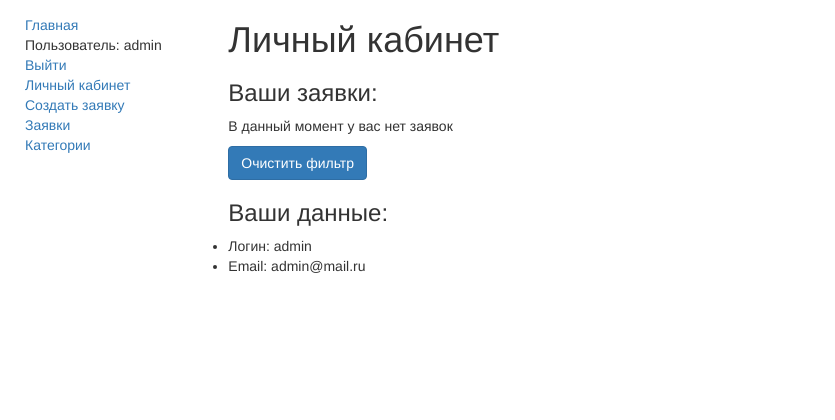
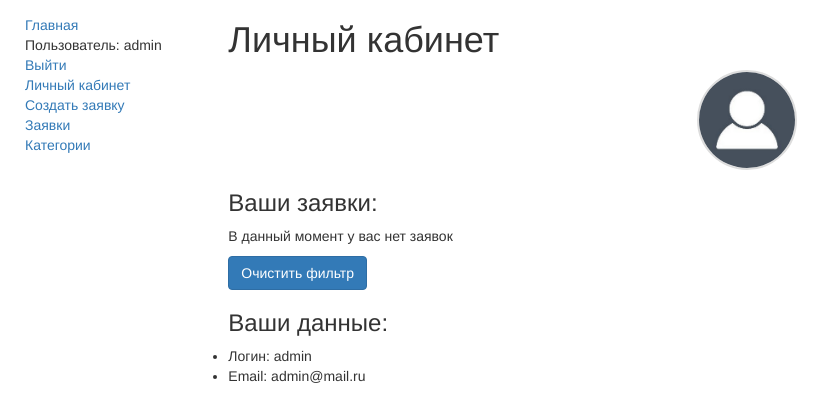
Before and after one commit to nkrasheninnikova/designpro_project2, a Django app: page /catalog/account/ in a window 1280 px wide. Shown: the part 150-570 px from the top of the page, without its empty margins (0-835 px from the left). Run offline with Django 5.2, Linux system fonts and the light colour scheme; a user stored in the database is signed in; data comes from the database, SQL or seed files in the repository; both versions use the stored data as it was after the commit; some libraries are stand-ins or nearby versions.

Commit message:
dop commit

```diff
--- a/catalog/models.py
+++ b/catalog/models.py
@@ -5,7 +5,7 @@ from django import forms
 
 class UserProfile(User):
     fio = models.CharField(max_length=100,blank=True)
-    image = models.ImageField(upload_to='images/', default='def-avatar.jpg', blank=False)
+    image = models.ImageField(upload_to='avatars/', default='avatars/def-avatar.jpg', blank=False)
 
 
 class Category(models.Model):
--- a/catalog/static/css/style.css
+++ b/catalog/static/css/style.css
@@ -27,3 +27,14 @@
   padding: 0;
   list-style-type: none;
 }
+.profile-avatar {
+    text-align: center;
+    margin-bottom: 20px;
+}
+
+.profile-avatar img {
+    width: 100px;
+    height: 100px;
+    border-radius: 50%;
+    border: 2px solid #ddd;
+}
--- a/catalog/templates/profile.html
+++ b/catalog/templates/profile.html
@@ -4,9 +4,14 @@
 {% block content %}
 
 <h1>Личный кабинет</h1>
-
-
- <h3>Ваши заявки:</h3>
+<div class="profile-avatar">
+    {% if user.image %}
+        <img src="/media/{{ user.image }}" alt="Аватар">
+    {% else %}
+        <img src="/media/avatars/def-avatar.jpg" alt="Дефолтный аватар">
+    {% endif %}
+</div>
+    <h3>Ваши заявки:</h3>
     {% if user_requests %}
         <form action="{% url 'profile_filter' %}" method="get" name="filter">
           <h4>Статус заявки:</h4>
--- a/catalog/views.py
+++ b/catalog/views.py
@@ -31,6 +31,8 @@ def signup(request):
             user = form.save(commit=False)
             user.fio = form.cleaned_data['fio']
             username = form.cleaned_data['username']
+            if 'image' in request.FILES:
+                user.image = request.FILES['image']
             password = form.cleaned_data['password1']
             user.set_password(password)
             user.save()
--- a/templates/signup.html
+++ b/templates/signup.html
@@ -4,7 +4,7 @@
 
 {% block content %}
   <h2>Регистрация</h2>
-  <form method="post" >
+  <form method="post" enctype="multipart/form-data" >
     {% csrf_token %}
     {{ form.as_p }}
     <button type="submit">Зарегистрироваться</button>
```
Also changed, not shown: catalog/forms.py (+0 -8 lines), designpro/settings.py (+5 -2 lines), catalog/migrations/0009_alter_userprofile_image.py (added), catalog/migrations/0010_alter_userprofile_image.py (added), catalog/migrations/0011_alter_userprofile_image.py (added), catalog/migrations/0012_alter_userprofile_image.py (added), db.sqlite3, images/avatars/edc-hero.jpg (added), media/avatars/def-avatar.jpg (renamed from catalog/static/catalog/images/def-avatar.jpg), media/avatars/edc-hero.jpg (added), media/avatars/edc-hero_kp0EwLm.jpg (added).
